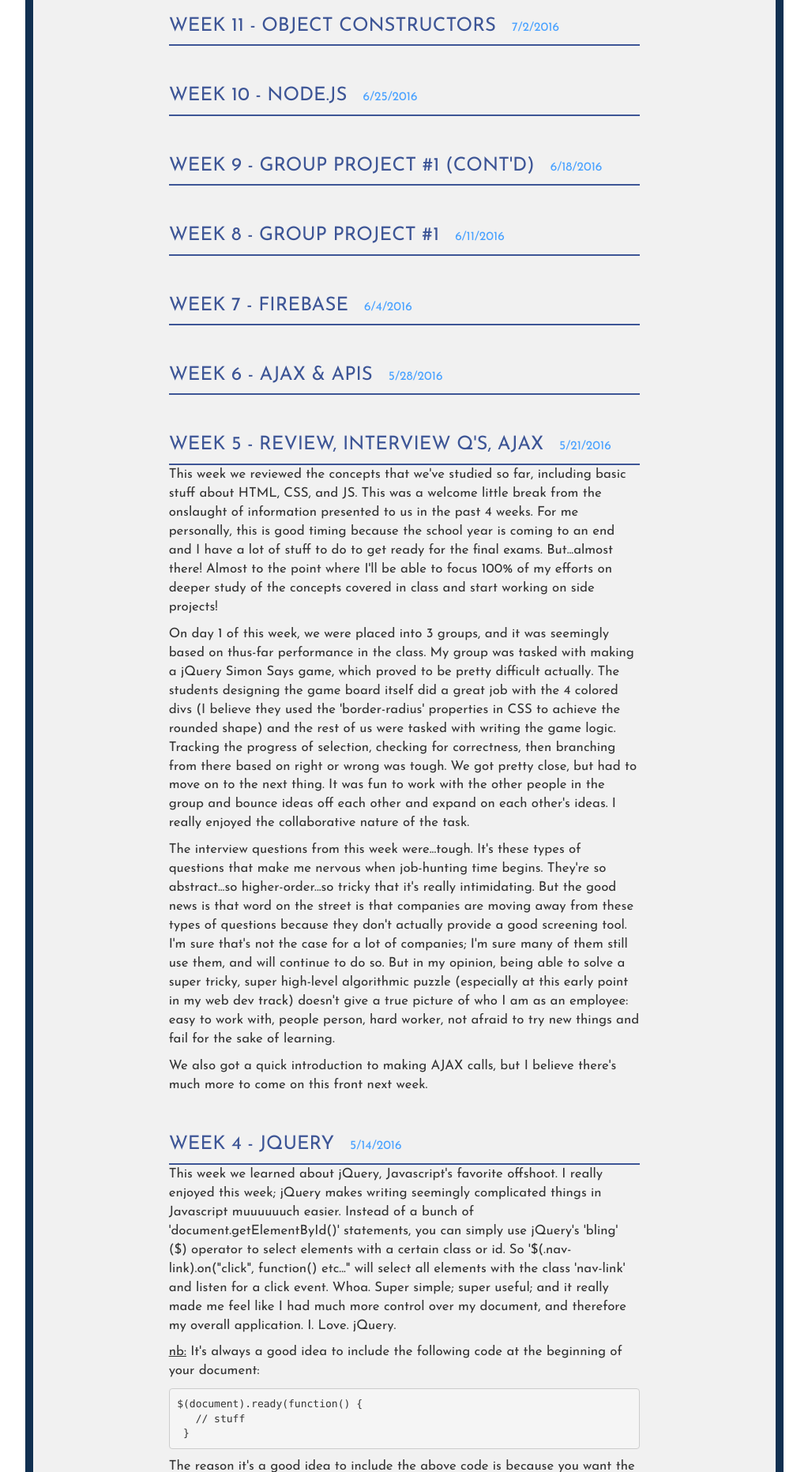
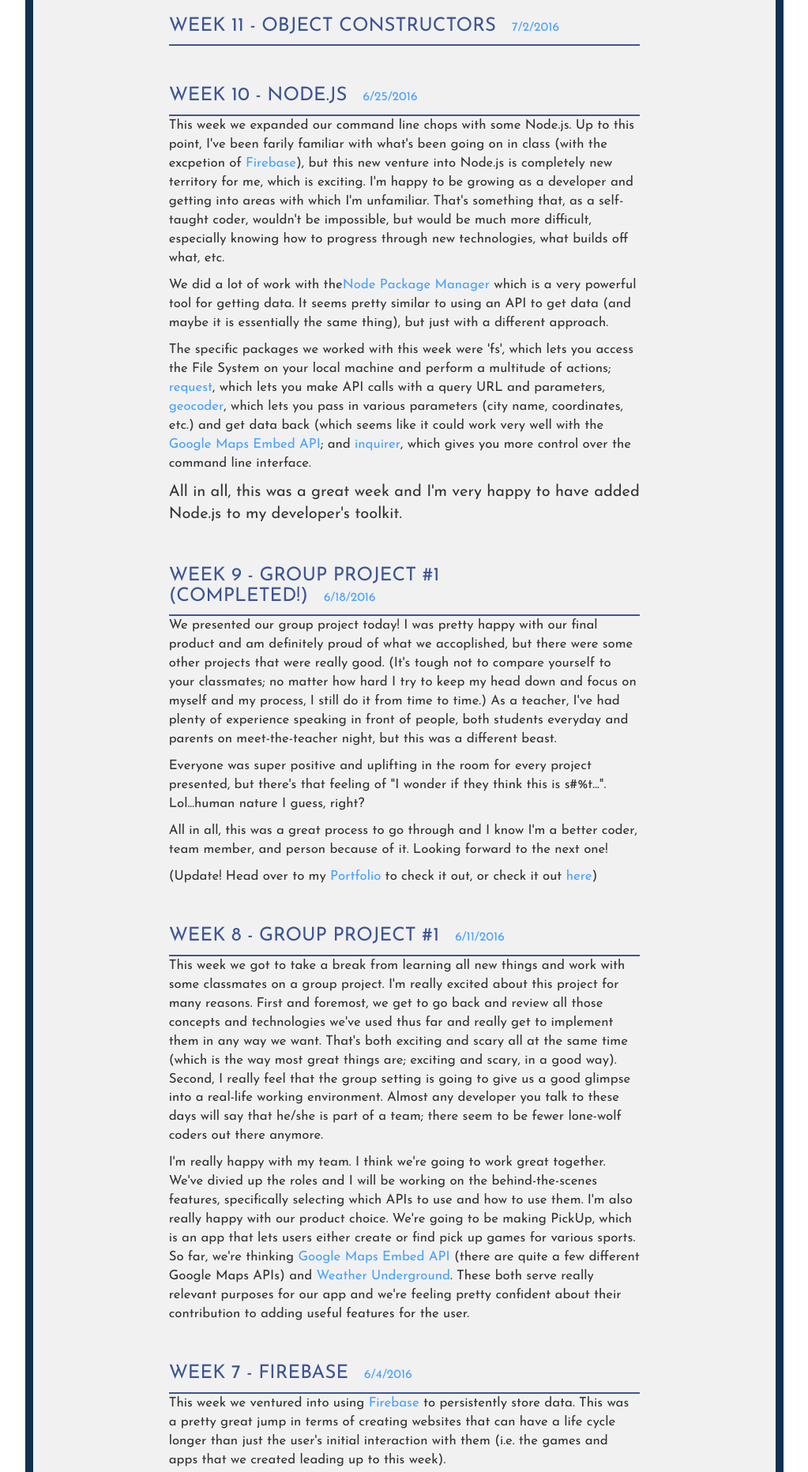
Before and after one commit to dsuare1/Portfolio, a PHP site: page /blog.html in a window 1280 px wide. Shown: the part 100-1964 px from the top of the page at 79% size, without its empty margins (128-1151 px from the left). Run offline with PHP 8.4, Linux system fonts and the light colour scheme; some libraries are stand-ins or nearby versions.

Commit message:
blog up to date

```diff
--- a/assets/css/freelancer/css/freelancer.css
+++ b/assets/css/freelancer/css/freelancer.css
@@ -62,7 +62,7 @@ header .container {
 header img {
     display: block;
     margin: 0 auto 20px;
-    border-radius: 20px;
+    border-radius: 10px;
 }
 
 header .intro-text .name {
@@ -154,12 +154,14 @@ header .intro-text .skills {
     position: relative;
     color: #f1f1f1;
     text-decoration: none;
+    transition: all 0.3s ease 0s;
+    -webkit-transition: all 0.3s ease 0s;
+    -moz-transition: all 0.3s ease 0s;
+    transition: all 0.3s ease 0s;
 }
 
 .navbar-default .navbar-nav li a:hover {
     color: #48A1FF;
-    -webkit-transition: all 0.3s ease-in-out 0s;
-    transition: all 0.3s ease-in-out 0s;
 }
 
 .navbar-default .navbar-nav li a:before {
@@ -389,11 +391,12 @@ form .row:first-child .floating-label-form-group {
 }
 
 footer {
-    color: #fff;
+    color: #f1f1f1;
 }
 
 footer h3 {
     margin-bottom: 30px;
+    color: #48A1FF;
 }
 
 footer .footer-above {
--- a/blog.html
+++ b/blog.html
@@ -81,41 +81,43 @@
                     <h3>Week 10 - Node.js<small>6/25/2016</small></h3>
                 </div>
                 <div class="blog-post">
-                    <p class="blog-content"></p>
-                    <p class="blog-content"></p>
-                    <p class="blog-content"></p>
+                    <p class="blog-content">This week we expanded our command line chops with some Node.js.  Up to this point, I've been farily familiar with what's been going on in class (with the excpetion of <a href="https://www.firebase.com/" target="_blank">Firebase</a>), but this new venture into Node.js is completely new territory for me, which is exciting.  I'm happy to be growing as a developer and getting into areas with which I'm unfamiliar.  That's something that, as a self-taught coder, wouldn't be impossible, but would be much more difficult, especially knowing how to progress through new technologies, what builds off what, etc.</p>
+                    <p class="blog-content">We did a lot of work with the<a href="https://www.npmjs.com/">Node Package Manager</a> which is a very powerful tool for getting data.  It seems pretty similar to using an API to get data (and maybe it is essentially the same thing), but just with a different approach.</p>
+                    <p class="blog-content">The specific packages we worked with this week were 'fs', which lets you access the File System on your local machine and perform a multitude of actions; <a href="https://www.npmjs.com/package/request" target="_blank">request</a>, which lets you make API calls with a query URL and parameters, <a href="https://www.npmjs.com/package/geocoder">geocoder</a>, which lets you pass in various parameters (city name, coordinates, etc.) and get data back (which seems like it could work very well with the <a href="https://developers.google.com/maps/documentation/embed/" target="_blank">Google Maps Embed API</a>; and <a href="https://www.npmjs.com/package/inquirer">inquirer</a>, which gives you more control over the command line interface.</p>
+                    <p>All in all, this was a great week and I'm very happy to have added Node.js to my developer's toolkit.</p>
                 </div>
                 <div class="blog-post-title">
-                    <h3>Week 9 - Group Project #1 (cont'd)<small>6/18/2016</small></h3>
+                    <h3>Week 9 - Group Project #1 (completed!)<small>6/18/2016</small></h3>
                 </div>
                 <div class="blog-post">
-                    <p class="blog-content"></p>
-                    <p class="blog-content"></p>
-                    <p class="blog-content"></p>
+                    <p class="blog-content">We presented our group project today!  I was pretty happy with our final product and am definitely proud of what we accoplished, but there were some other projects that were really good.  (It's tough not to compare yourself to your classmates; no matter how hard I try to keep my head down and focus on myself and my process, I still do it from time to time.)  As a teacher, I've had plenty of experience speaking in front of people, both students everyday and parents on meet-the-teacher night, but this was a different beast.</p>
+                    <p class="blog-content">Everyone was super positive and uplifting in the room for every project presented, but there's that feeling of "I wonder if they think this is s#%t...".  Lol...human nature I guess, right?</p>
+                    <p class="blog-content">All in all, this was a great process to go through and I know I'm a better coder, team member, and person because of it.  Looking forward to the next one!</p>
+                    <p class="blog-content">(Update!  Head over to my <a href="index.html#portfolio">Portfolio</a> to check it out, or check it out <a href="http://rocky-dawn-14383.herokuapp.com/index.html">here</a>)</p>
                 </div>
                 <div class="blog-post-title">
                     <h3>Week 8 - Group Project #1<small>6/11/2016</small></h3>
                 </div>
                 <div class="blog-post">
-                    <p class="blog-content"></p>
-                    <p class="blog-content"></p>
-                    <p class="blog-content"></p>
+                    <p class="blog-content">This week we got to take a break from learning all new things and work with some classmates on a group project.  I'm really excited about this project for many reasons.  First and foremost, we get to go back and review all those concepts and technologies we've used thus far and really get to implement them in any way we want.  That's both exciting and scary all at the same time (which is the way most great things are; exciting and scary, in a good way).  Second, I really feel that the group setting is going to give us a good glimpse into a real-life working environment.  Almost any developer you talk to these days will say that he/she is part of a team; there seem to be fewer lone-wolf coders out there anymore.</p>
+                    <p class="blog-content">I'm really happy with my team.  I think we're going to work great together.  We've divied up the roles and I will be working on the behind-the-scenes features, specifically selecting which APIs to use and how to use them.  I'm also really happy with our product choice.  We're going to be making PickUp, which is an app that lets users either create or find pick up games for various sports.  So far, we're thinking <a href="https://developers.google.com/maps/documentation/embed/" target="_blank">Google Maps Embed API</a> (there are quite a few different Google Maps APIs) and <a href="https://www.wunderground.com/weather/api/" target="_blank">Weather Underground</a>.  These both serve really relevant purposes for our app and we're feeling pretty confident about their contribution to adding useful features for the user.</p>
                 </div>
                 <div class="blog-post-title">
                     <h3>Week 7 - Firebase<small>6/4/2016</small></h3>
                 </div>
                 <div class="blog-post">
-                    <p class="blog-content"></p>
-                    <p class="blog-content"></p>
-                    <p class="blog-content"></p>
+                    <p class="blog-content">This week we ventured into using <a href="https://www.firebase.com/" target="_blank">Firebase</a> to persistently store data.  This was a pretty great jump in terms of creating websites that can have a life cycle longer than just the user's initial interaction with them (i.e. the games and apps that we created leading up to this week).</p>
+                    <p class="blog-content">We used jQuery to capture user input from a form, and then implemented the <a href="https://www.firebase.com/" target="_blank">Firebase</a> object to post that data to <a href="https://www.firebase.com/" target="_blank">Firebase</a>.  So as I can gather at this point, <a href="https://www.firebase.com/" target="_blank">Firebase</a> is basically like 'server as a service', which allows easy storage of data to be used, appended to, referenced, and so on over time.</p>
+                    <p class="blog-content">One interesting challenge we solved this week was how to calculate the amount of time remaining before the arrival of a train, based on the frequency of the train and the current time.  To help with this task, we learned about and used <a href="http://momentjs.com/" target="_blank">Moment.js</a>, a great JS library for working with time.  It allows for so many options in terms of how to display the time, how to help calculate time, etc.  If you're looking for a resource to use for any time-related issues, I'd highly recommend it.</p>
                 </div>
                 <div class="blog-post-title">
                     <h3>Week 6 - AJAX &amp; APIs<small>5/28/2016</small></h3>
                 </div>
                 <div class="blog-post">
-                    <p class="blog-content"></p>
-                    <p class="blog-content"></p>
-                    <p class="blog-content"></p>
+                    <p class="blog-content">This week we ventured into making AJAX calls to APIs using jQuery's <code>$.ajax</code> functionality, specifically the <code>'POST'</code> method.  During my self study, I had never really moved past creating something and putting it out there for people to see, and this was my first exposure to requesting data and getting a response.  The JSON data that came bac kat first was intimidating, particularily in figuring out how to traverse it and get at what you need.  When objects are nested inside of arrays, which are nested inside other arrays, and all part of an object, you've really got to do some detective work to get the specific category of data you need.  Your code ends up looking something like:</p>
+                    <p class="blog-content"><code>var movieTitle = response.data[0].info.movie.title[0];</code>
+                    <p class="blog-content">To make things easier, enter <a href="https://www.getpostman.com/" target="_blank">Postman.</a>  Using this app, you can get a much better view of the data structure and even paste in the query URLs to check out the data before you try to impliment it into your own app.  It's super useful and I recommend it to any developer getting started with making API calls.</p>
+                    <p class="blog-content">We also delved pretty deep into using <code>data</code> attributes in our DOM elements to help control their state.  It seems like these are some pretty important and very useful properties for controlling elements.  I'm going to read more about the <code>aria</code> attributes I've seen before because they seem pretty similar.</p>
                 </div>
                 <div class="blog-post-title">
                     <h3>Week 5 - Review, Interview Q's, AJAX<small>5/21/2016</small></h3>
```
Also changed, not shown: 1 other file.
